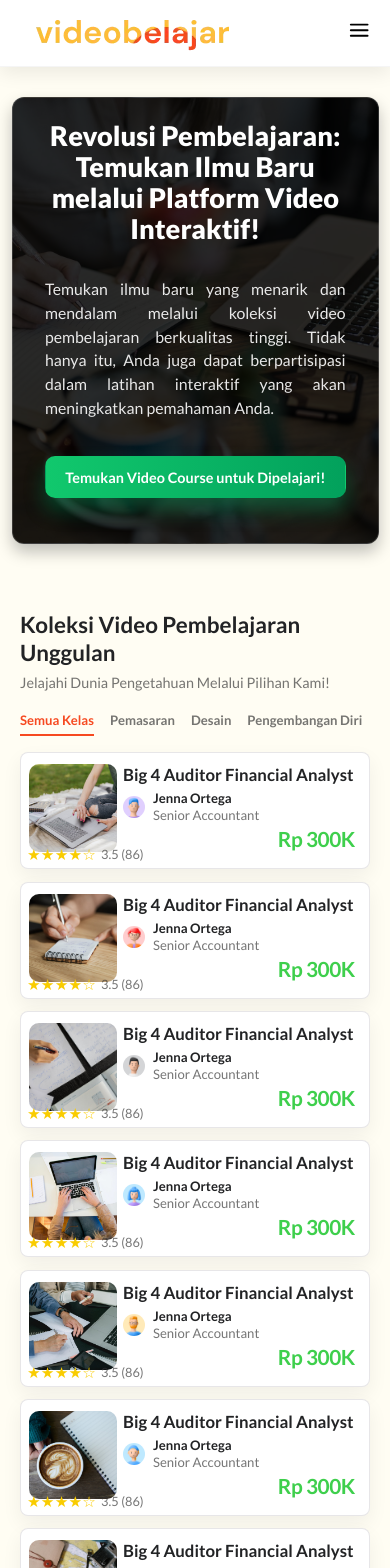
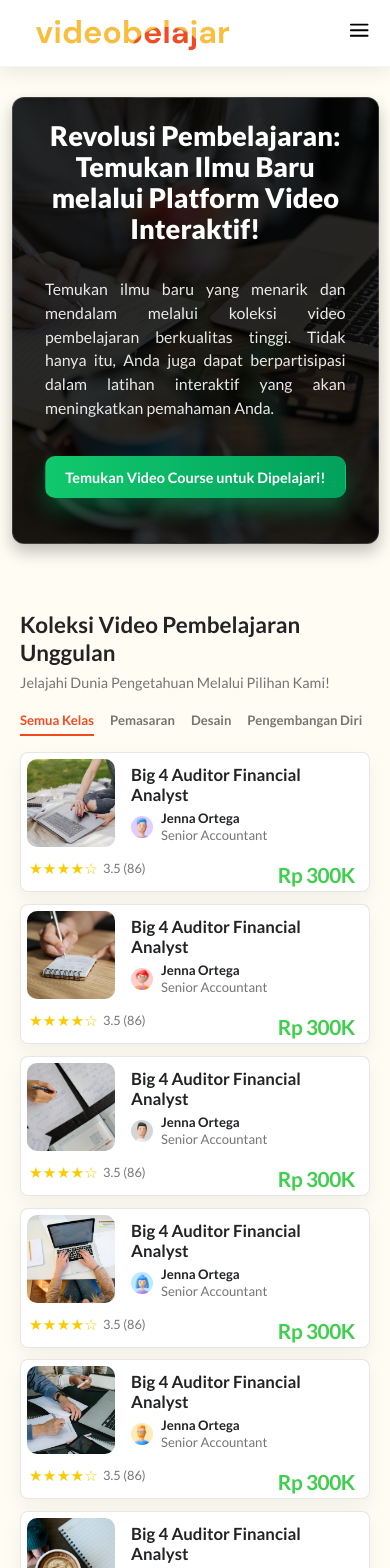
Before and after one commit to anselmusr/VideoBelajar, a React (Vite) app: page / in a window 390 px wide. Shown: the top 1568 px of the page. Built offline with nearby package versions, Linux system fonts and the light colour scheme.

Commit message:
style: enhance course card layout with improved grid structure and spacing

```diff
--- a/src/components/Features/Features.css
+++ b/src/components/Features/Features.css
@@ -274,8 +274,10 @@
 
     .course-card {
         display: grid;
-        grid-template-columns: 88px 1fr;
-        grid-template-rows: 88px auto;
+        grid-template-columns: 88px minmax(0, 1fr);
+        grid-template-rows: auto auto;
+        column-gap: 8px;
+        row-gap: 6px;
         align-items: start;
         border-radius: 8px;
         overflow: hidden;
@@ -295,8 +297,9 @@
         border-radius: 10px;
         grid-column: 1;
         grid-row: 1;
-        margin-top: 5px;
-        margin-left: 2px;
+        align-self: start;
+        justify-self: start;
+        margin: 0;
     }
 
     .mobile-rating {
@@ -306,8 +309,9 @@
         gap: 5px;
         grid-column: 1;
         grid-row: 2;
-        align-self: center;
+        align-self: start;
         padding-top: 0;
+        padding-left: 2px;
         font-size: 0.8rem;
         line-height: 1.2;
         color: var(--color-text-dark-secondary);
@@ -331,12 +335,13 @@
     }
 
     .course-card-body {
-        padding: 6px 8px;
+        padding: 6px 8px 8px;
         display: grid;
-        grid-template-rows: auto auto auto;
+        grid-template-rows: auto auto 1fr;
         gap: 6px;
         grid-column: 2;
         grid-row: 1 / span 2;
+        min-height: 100%;
     }
 
     .course-card-body h3 {
@@ -379,6 +384,8 @@
         justify-content: flex-end;
         gap: 8px;
         align-items: center;
+        align-self: end;
+        padding-bottom: 4px;
     }
 
     .rating-block {
@@ -387,7 +394,7 @@
 
     .price {
         font-size: 1.3rem;
-        line-height: 1;
+        line-height: 1.15;
         margin-top: 0;
     }
 }
```
